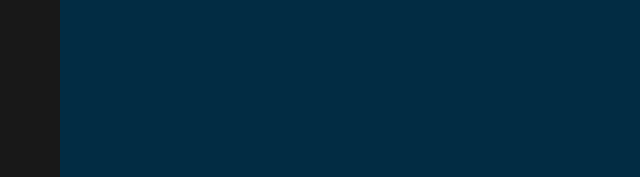
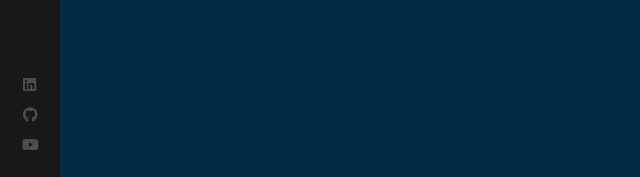
Before and after one commit to dmcaulay97/sample-portfolio-1, a React (Create React App) app: page / in a window 1280 px wide. Shown: the part 620-797 px from the top of the page, without its empty margins (0-640 px from the left). Built offline with nearby package versions, Linux system fonts and the light colour scheme.

Commit message:
added external links to sidebar

```diff
--- a/src/components/Sidebar/index.js
+++ b/src/components/Sidebar/index.js
@@ -4,6 +4,7 @@
 import LogoSubtitle from '../../assets/images/logo_sub.png'
 import { FontAwesomeIcon } from '@fortawesome/react-fontawesome'
 import { faEnvelope, faHome, faUser } from '@fortawesome/free-solid-svg-icons'
+import { faLinkedin, faGithub, faYoutube, faSkype } from '@fortawesome/free-brands-svg-icons'
 
 const Sidebar = () => (
     <div className='nav-bar'>
@@ -22,6 +23,24 @@
                 <FontAwesomeIcon icon={faEnvelope} color="#4d4d4e" />
             </NavLink>
         </nav>
+
+        <ul>
+            <li>
+                <a target="_blank" rel='noreferrer' href='https://www.linkedin.com/in/dylan-mcaulay-8a4693159/'>
+                    <FontAwesomeIcon icon={faLinkedin} color="#4d4d4e" />
+                </a>
+            </li>
+            <li>
+                <a target="_blank" rel='noreferrer' href='https://github.com/dmcaulay97'>
+                    <FontAwesomeIcon icon={faGithub} color="#4d4d4e" />
+                </a>
+            </li>
+            <li>
+                <a target="_blank" rel='noreferrer' href='https://www.youtube.com/watch?v=Bfc5f7yUqY4'>
+                    <FontAwesomeIcon icon={faYoutube} color="#4d4d4e" />
+                </a>
+            </li>
+        </ul>
     </div>
 )
 
--- a/src/components/Sidebar/index.scss
+++ b/src/components/Sidebar/index.scss
@@ -96,4 +96,28 @@
             }
         }
     }
+
+    ul {
+        position: absolute;
+        bottom: 20px;
+        width: 100%;
+        display: block;
+        padding: 0;
+        text-decoration: none;
+        text-align: center;
+        margin: 0;
+
+        li {
+            a {
+                padding: 7px 0;
+                display: block;
+                font-size: 15px;
+                line-height: 16px;
+
+                &:hover svg {
+                    color: #ffd700;
+                }
+            }
+        }
+    }
 }
```
